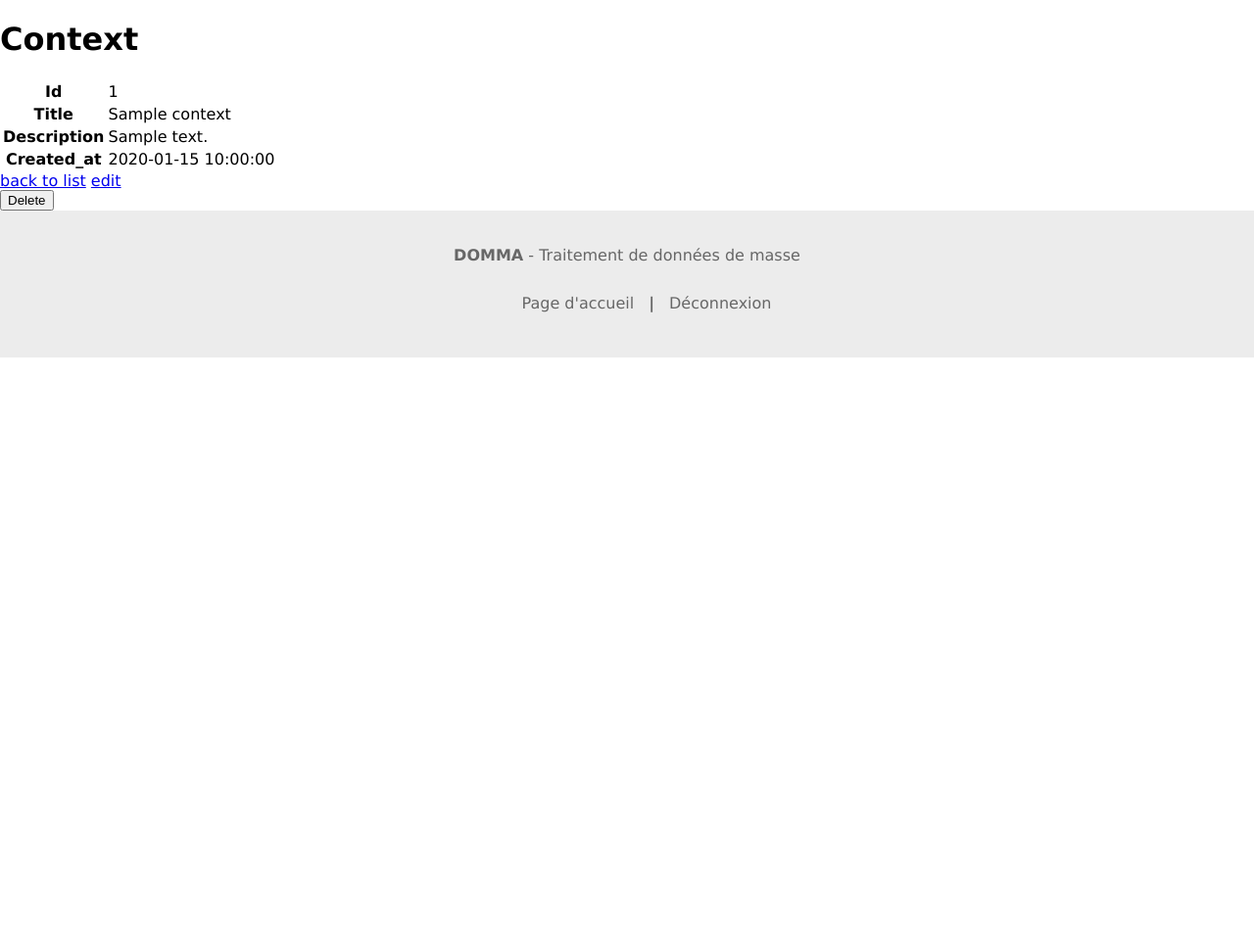
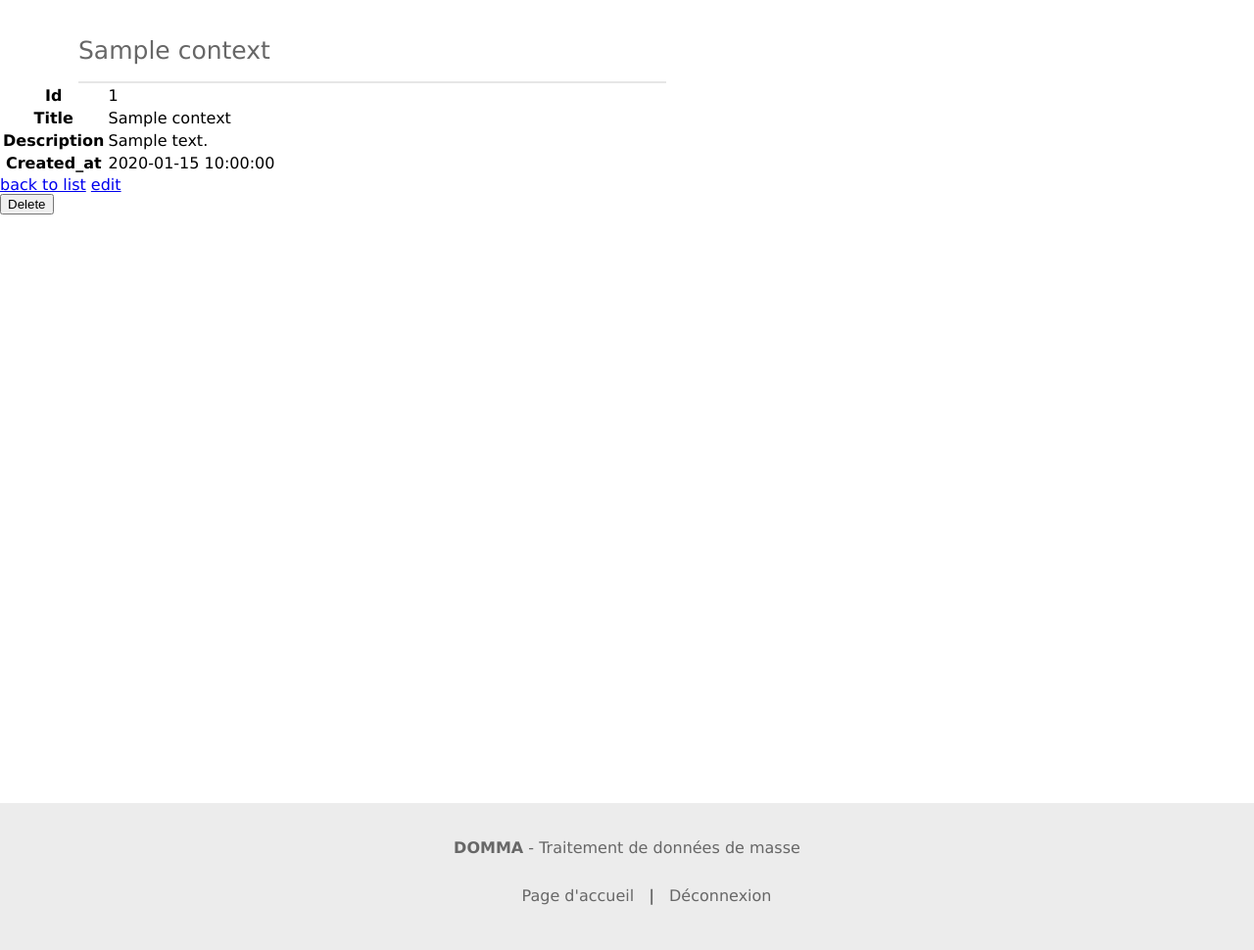
Before and after one commit to cristianemenna/DOMMA, a Symfony app: template templates/context/show.html.twig in a window 1280 px wide. Shown: the part 80-1050 px from the top of the page at 98% size. Before the commit the page ends 445 px from the top, so only its background shows below. Run offline with Twig, Linux system fonts and the light colour scheme; the template is opened without the code that fills it: most values are stand-ins (such as "Sample title", 1, 10 or a date in 2020); some libraries are stand-ins or nearby versions.

Commit message:
Ajout de css sur les pages show et edit/ la duration = 30 jours par défault

```diff
--- /dev/null
+++ b/public/css/context/show.css
@@ -0,0 +1,30 @@
+body {
+    margin: 0;
+    padding: 0;
+    font-family: Verdana, Geneva, sans-serif;
+}
+
+main {
+    min-height: 100vh;
+    width: 100%;
+    padding-top: 20px;
+}
+
+h1 {
+    font-weight: normal;
+    font-size: 25px;
+    color: #676767;
+}
+
+.separator {
+    position: relative;
+    left: 80px;
+    width: 600px;
+    border-bottom: 2px solid #e6e6e6;
+}
+
+.separator-bottom{
+    margin: 100px 0 0 80px;
+    width: 1700px;
+    border-bottom: 2px solid #e6e6e6;
+}
--- a/public/css/user/index.css
+++ b/public/css/user/index.css
@@ -62,6 +62,7 @@ h1 {
     position: relative;
     right: -220px;
     bottom: 38px;
+    color: #676767;
 }
 
 .contexts-link, #link-create {
--- a/src/Controller/ContextController.php
+++ b/src/Controller/ContextController.php
@@ -39,7 +39,6 @@ class ContextController extends AbstractController
 
         if ($form->isSubmitted() && $form->isValid()) {
             $context->setCreatedAt(new \DateTime());
-            $context->setDuration(30);
             $connectedUser = $security->getUser();
             $context->addUser($connectedUser);
             $entityManager = $this->getDoctrine()->getManager();
--- a/src/Entity/Context.php
+++ b/src/Entity/Context.php
@@ -46,6 +46,7 @@ class Context
     public function __construct()
     {
         $this->users = new ArrayCollection();
+        $this->duration = 30;
     }
 
     public function getId(): ?int
--- a/src/Form/ContextType.php
+++ b/src/Form/ContextType.php
@@ -4,6 +4,7 @@ namespace App\Form;
 
 use App\Entity\Context;
 use Symfony\Component\Form\AbstractType;
+use Symfony\Component\Form\Extension\Core\Type\NumberType;
 use Symfony\Component\Form\FormBuilderInterface;
 use Symfony\Component\OptionsResolver\OptionsResolver;
 
@@ -14,6 +15,7 @@ class ContextType extends AbstractType
         $builder
             ->add('title')
             ->add('description')
+            ->add('duration')
         ;
     }
 
--- a/templates/context/show.html.twig
+++ b/templates/context/show.html.twig
@@ -1,9 +1,16 @@
 {% extends 'base.html.twig' %}
+
+{% block stylesheets %}
+    <link rel="stylesheet" href="{{ asset('css/context/show.css') }}">
+{% endblock %}
 
 {% block title %}Context{% endblock %}
 
 {% block body %}
-    <h1>Context</h1>
+    <main>
+        <div class="separator">
+            <h1>{{ context.title }}</h1>
+        </div>
 
     <table class="table">
         <tbody>
@@ -31,4 +38,5 @@
     <a href="{{ path('context_edit', {'id': context.id}) }}">edit</a>
 
     {{ include('context/_delete_form.html.twig') }}
+    </main>
 {% endblock %}
--- a/templates/users/index.html.twig
+++ b/templates/users/index.html.twig
@@ -20,7 +20,7 @@
                    <p class="context-description">{{ context.description }}</p>
                </a>
                <p class="context-days">Jours restants :</p>
-               <i class="fas fa-cog fa-2x icon-context"></i>
+               <a href="{{ path('context_edit', {'id': context.id }) }}"><i class="fas fa-cog fa-2x icon-context"></i></a>
            </div>
 
             {% endfor %}
```
Also changed, not shown: public/css/context/edit.css (added, +30 -0 lines), templates/context/edit.html.twig (+10 -2 lines).
